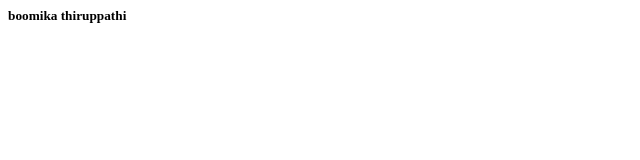
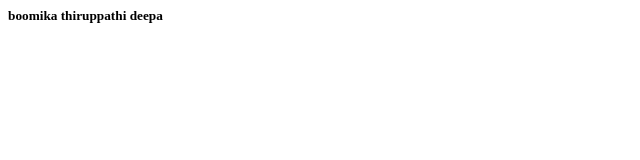
Before and after one commit to boomithiruppathi/boomika1, a plain HTML site: page index.html in a window 1280 px wide. Shown: the full height of the page, 0-640 px from the left. Drawn offline with Linux system fonts and the light colour scheme.

Commit message:
Update index.html

```diff
--- a/index.html
+++ b/index.html
@@ -1,7 +1,7 @@
 <html>
   <head><title>demo 1</title></head>
   <body>
-    <h5>boomika thiruppathi</h5>
+    <h5>boomika thiruppathi deepa</h5>
   </body>
 
 </html>
```
